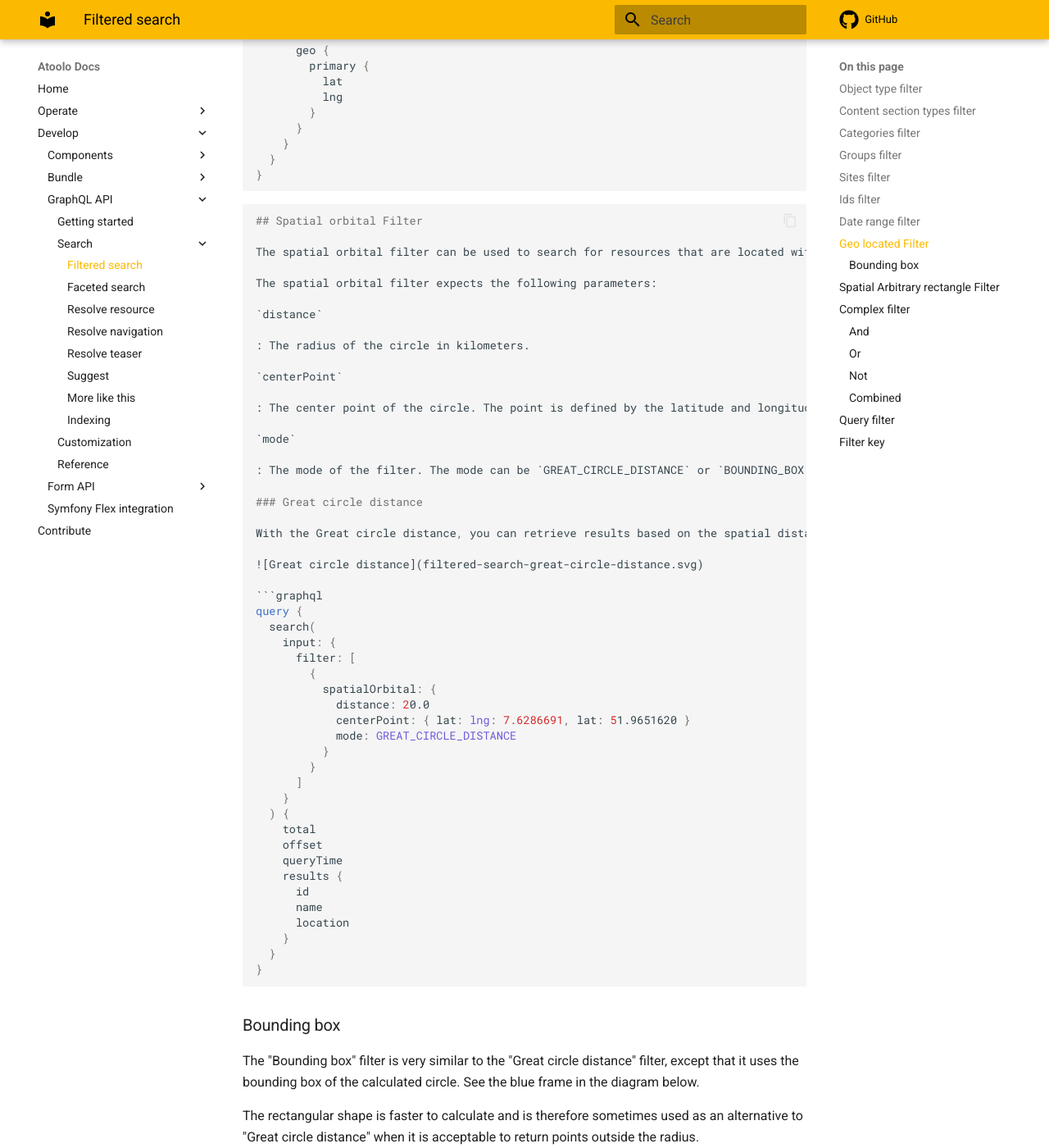
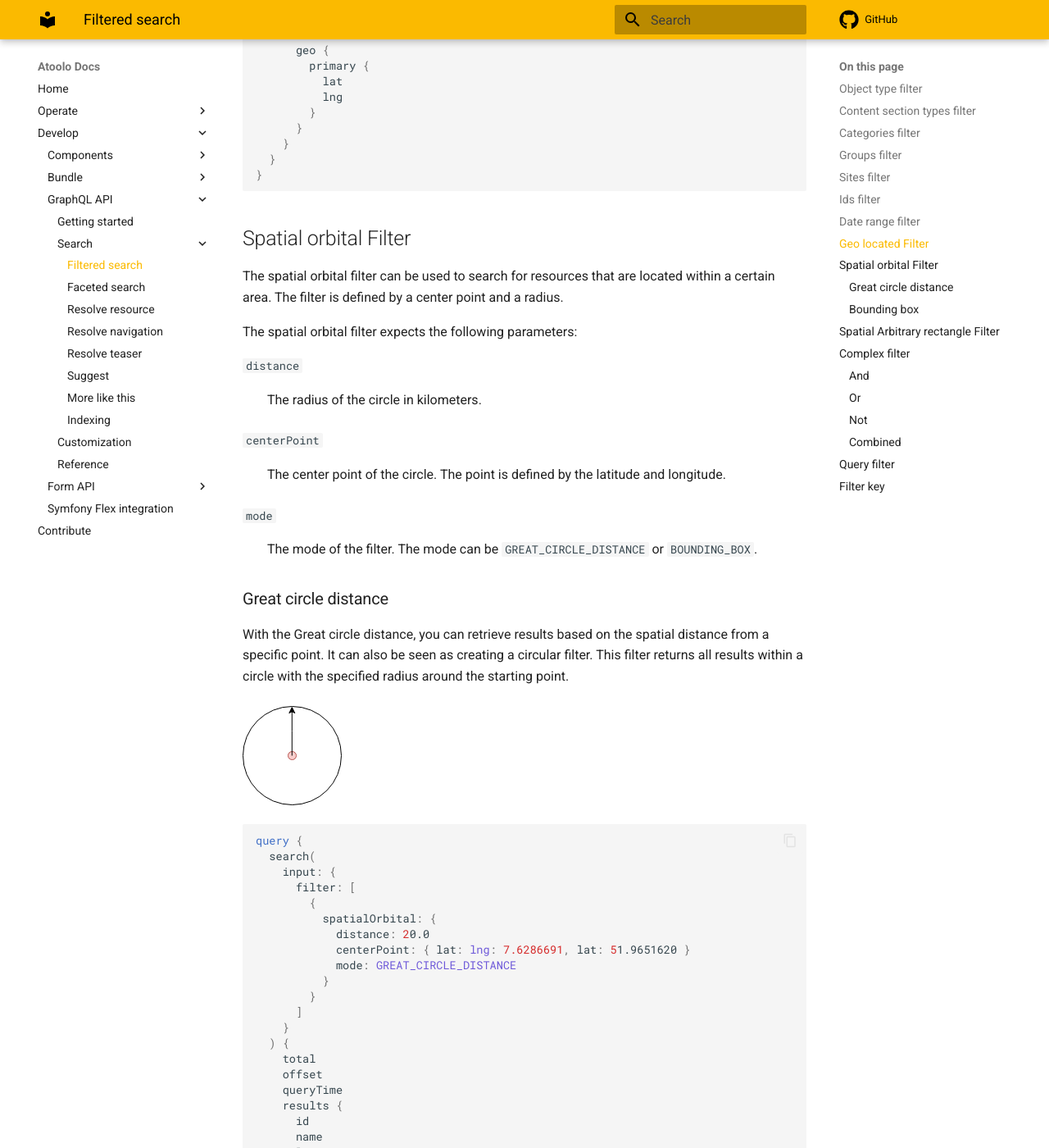
Before and after one commit to sitepark/atoolo-docs, an MkDocs documentation site: the page built from docs/develop/graphql/search/filtered-search.md, in a window 1280 px wide and 1400 px high, scrolled down 5289 px. Shown: the whole window at 82% size. Built offline with MkDocs 1.6.1 and Material for MkDocs 9.7.7, drawn with Linux system fonts in a browser that asks for light colours; comment, search, counter and statistics services are not loaded.

Commit message:
fix: cleanup

`````diff
--- a/docs/develop/graphql/search/filtered-search.md
+++ b/docs/develop/graphql/search/filtered-search.md
@@ -242,8 +242,6 @@ query {
 }
 ```
 
-````graphql
-
 ## Spatial orbital Filter
 
 The spatial orbital filter can be used to search for resources that are located within a certain area. The filter is defined by a center point and a radius.
@@ -293,7 +291,7 @@ query {
     }
   }
 }
-````
+```
 
 ### Bounding box
 
`````
